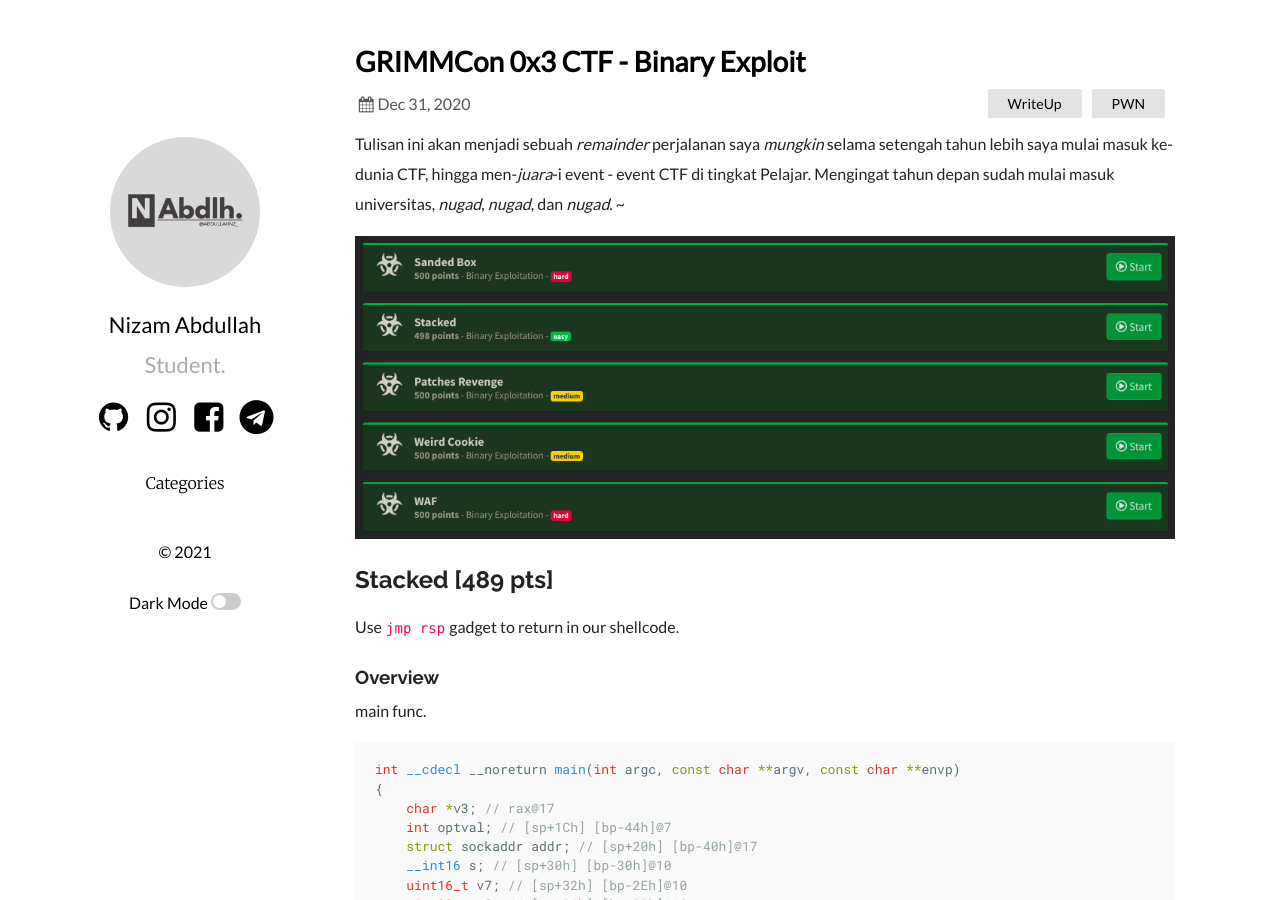
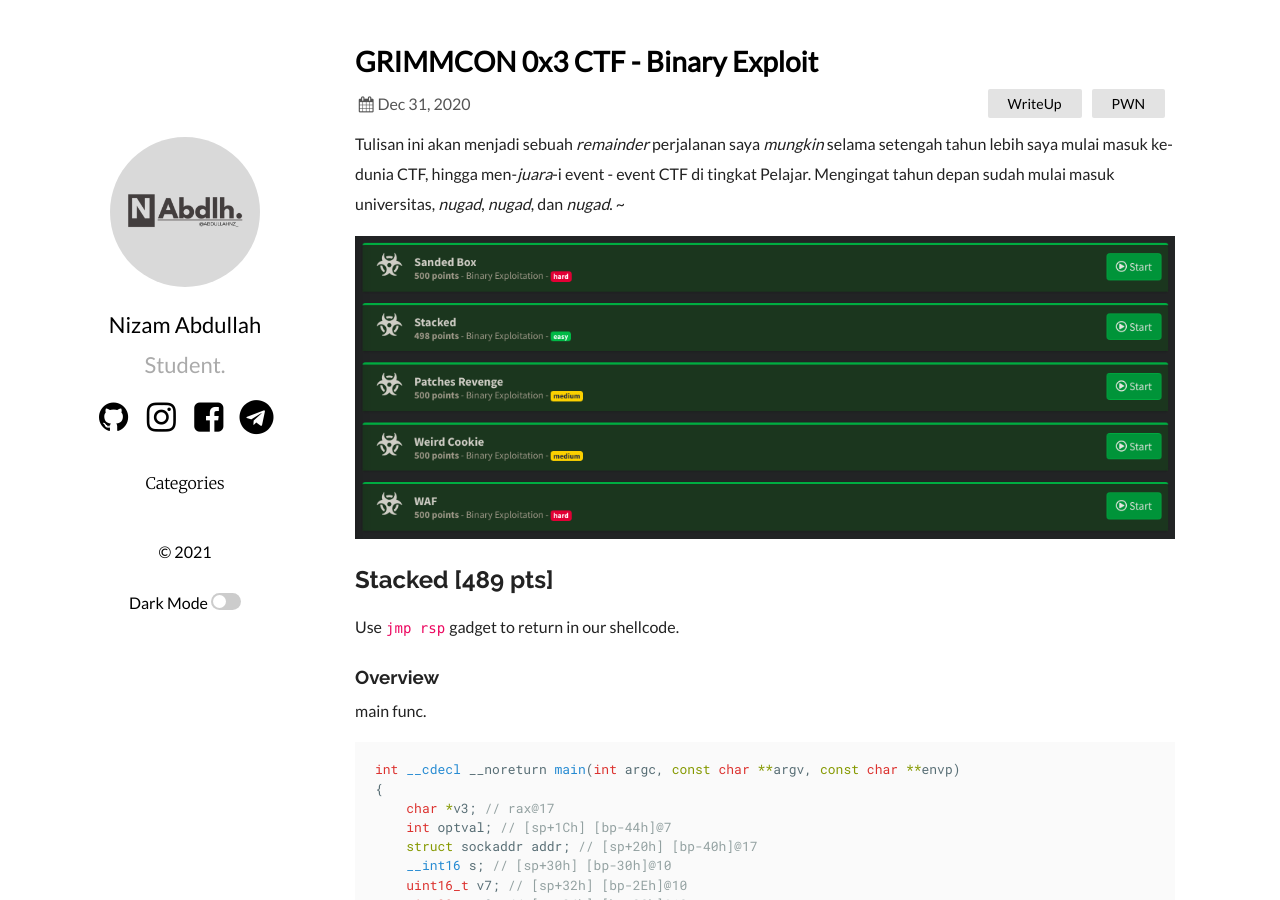
Before and after one commit to abdullahnz/abdullahnz.github.io, a Jekyll site: the page built from _posts/2020-12-31-writeup-grimmcon-0x3-ctf.md, in a window 1280 px wide and 900 px high. Built offline with Jekyll 4.4.1, drawn with Linux system fonts in a browser that asks for light colours; comment, search, counter and statistics services are not loaded.

```diff
--- a/_posts/2020-12-31-writeup-grimmcon-0x3-ctf.md
+++ b/_posts/2020-12-31-writeup-grimmcon-0x3-ctf.md
@@ -1,6 +1,6 @@
 ---
 layout: post
-title: "GRIMMCon 0x3 CTF - Binary Exploit"
+title: "GRIMMCON 0x3 CTF - Binary Exploit"
 date: 2020-12-31 12:45:45 +0530
 categories:
   - WriteUp
```
